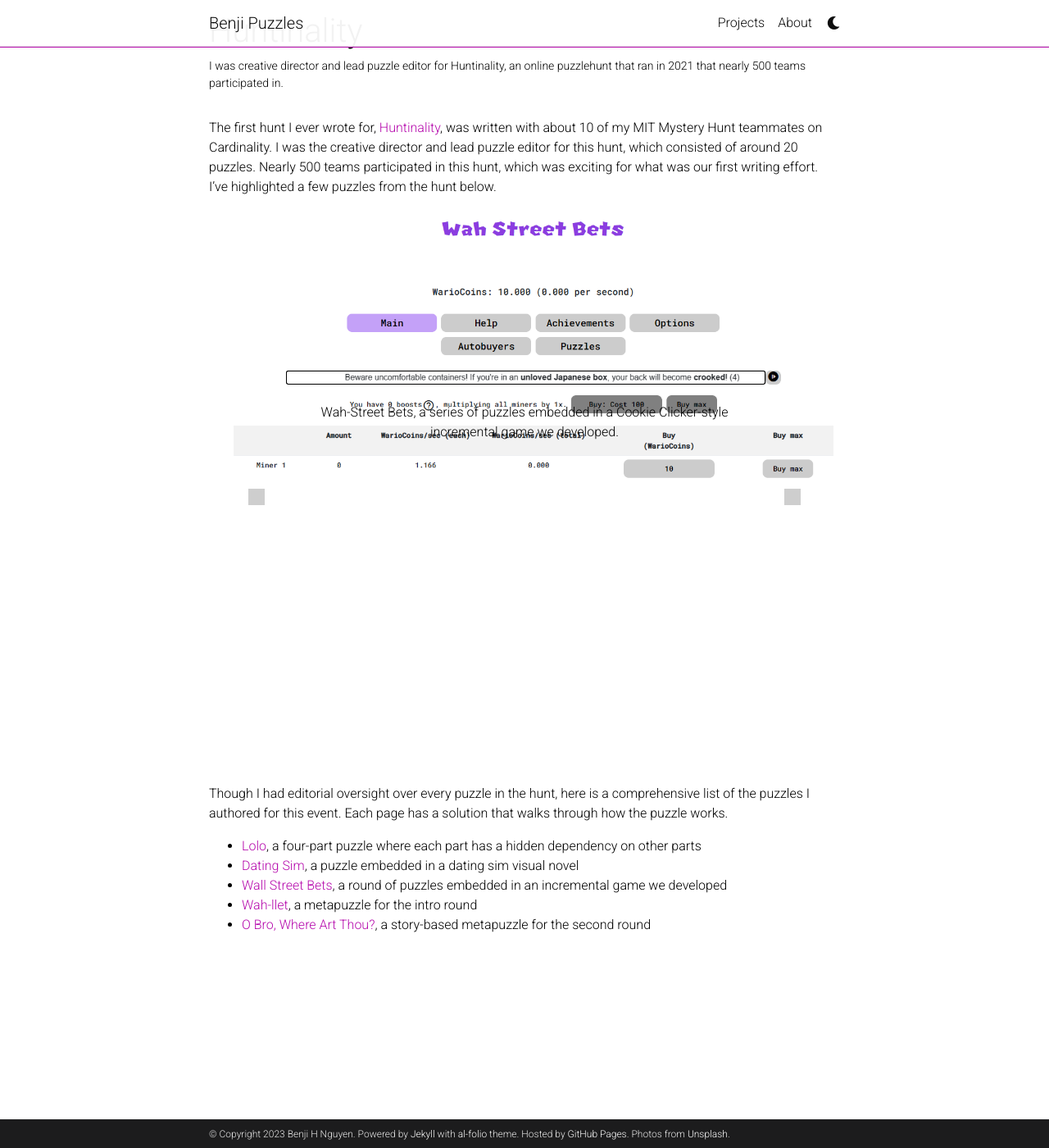
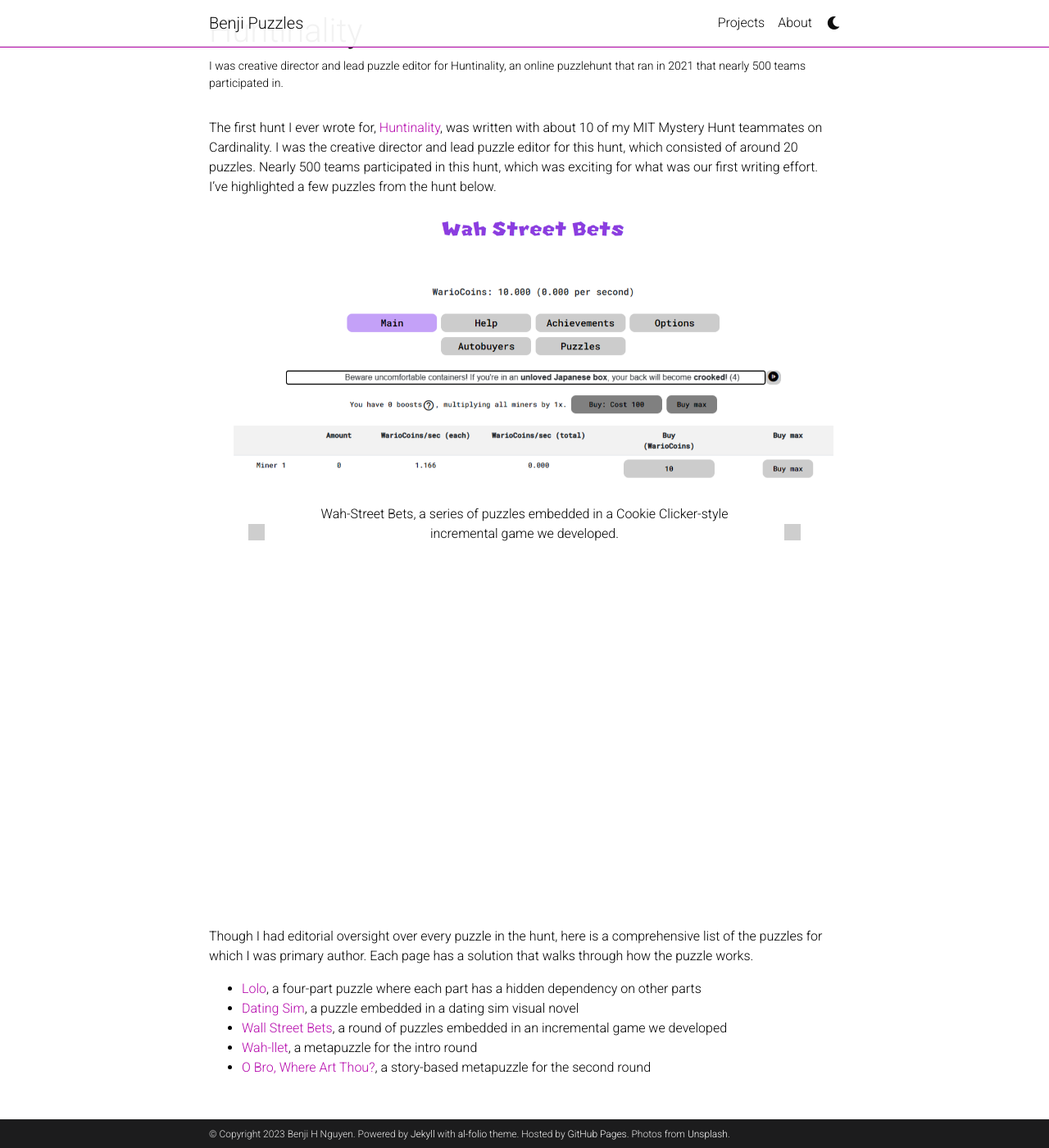
Before and after one commit to bhhnguyen/bhhnguyen.github.io, a Jekyll site: the page built from _projects/1_project.md, in a window 1280 px wide and 1400 px high, scrolled down 91 px. Shown: the whole window at 82% size. Built offline with Jekyll 4.4.1, drawn with Linux system fonts in a browser that asks for light colours; comment, search, counter and statistics services are not loaded; a style sheet for code colours, icons or effects is not loaded; grey boxes are pictures that could not be loaded.

Commit message:
test autocaption

```diff
--- a/_projects/1_project.md
+++ b/_projects/1_project.md
@@ -9,7 +9,7 @@ category: Puzzles
 
 The first hunt I ever wrote for, <a href="https://2021.huntinality.com/">Huntinality</a>, was written with about 10 of my MIT Mystery Hunt teammates on Cardinality. I was the creative director and lead puzzle editor for this hunt, which consisted of around 20 puzzles. Nearly 500 teams participated in this hunt, which was exciting for what was our first writing effort. I've highlighted a few puzzles from the hunt below.
 
-<div id="huntCarousel" class="carousel slide" style="width:100%; height: 700px !important;">
+<div id="huntCarousel" class="carousel slide" style="width:100%; height: 850px !important;">
   <div class="carousel-inner">
     <div class="carousel-item active">
       <img class="d-block w-100" src="/assets/img/wsb.png">
@@ -51,8 +51,8 @@ The first hunt I ever wrote for, <a href="https://2021.huntinality.com/">Huntina
     <span class="sr-only">Next</span>
   </a>
 </div>
-
-Though I had editorial oversight over every puzzle in the hunt, here is a comprehensive list of the puzzles I authored for this event. Each page has a solution that walks through how the puzzle works.
+<br>
+Though I had editorial oversight over every puzzle in the hunt, here is a comprehensive list of the puzzles for which I was primary author. Each page has a solution that walks through how the puzzle works.
 
 <ul>
     <li><a href="https://2021.huntinality.com/puzzle/lolo.html">Lolo</a>, a four-part puzzle where each part has a hidden dependency on other parts</li>
--- a/_sass/_base.scss
+++ b/_sass/_base.scss
@@ -460,7 +460,10 @@ footer.sticky-bottom {
   }
 }
 
-
+.carousel { overflow: hidden; padding-bottom: 4rem; }
+.carousel-caption { top: 100%; }
+.carousel-inner { overflow: visible; }
+.carousel-control-next, .carousel-control-prev, .carousel-indicators { bottom: 4rem; }
 // Publications
 
 .publications {
```
Also changed, not shown: _projects/2_project.md (+1 -1 lines), assets/img/myoph1.png (deleted), assets/img/myoph2.png (deleted), assets/img/neopets1.png (deleted), assets/img/neopets2.png (deleted), assets/img/neopets3.png (deleted).
